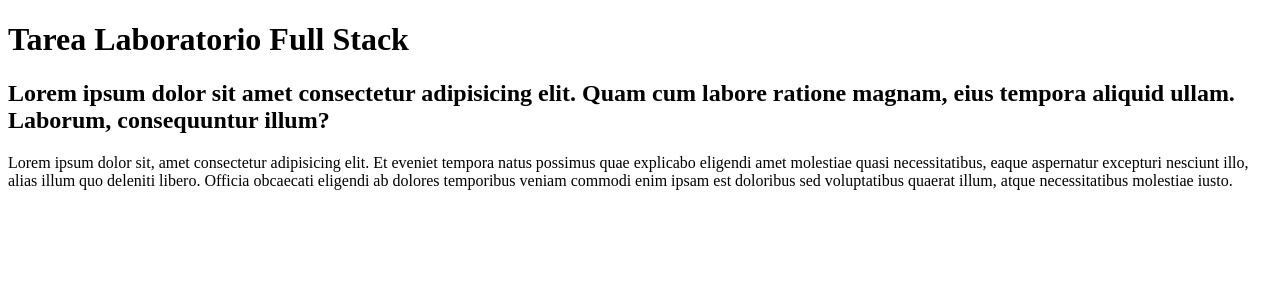
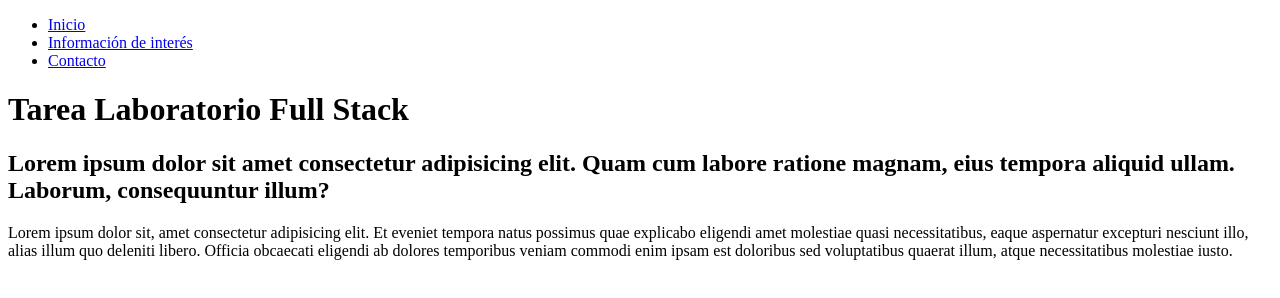
Before and after one commit to manuescontrela/laboratorioFs, a plain HTML site: page index.html in a window 1280 px wide. Drawn offline with Linux system fonts and the light colour scheme.

Commit message:
tercer commit, agrego header nav

```diff
--- a/index.html
+++ b/index.html
@@ -6,6 +6,16 @@
     <title>Document</title>
 </head>
 <body>
+     <header>
+        <nav>
+            <ul>
+                <li><a href="#">Inicio</a></li>
+                <li><a href="#">Información de interés</a></li>
+                <li><a href="#">Contacto</a></li>
+            </ul>
+        </nav>
+    </header>
+
     <h1>
         Tarea Laboratorio Full Stack
     </h1>
```
